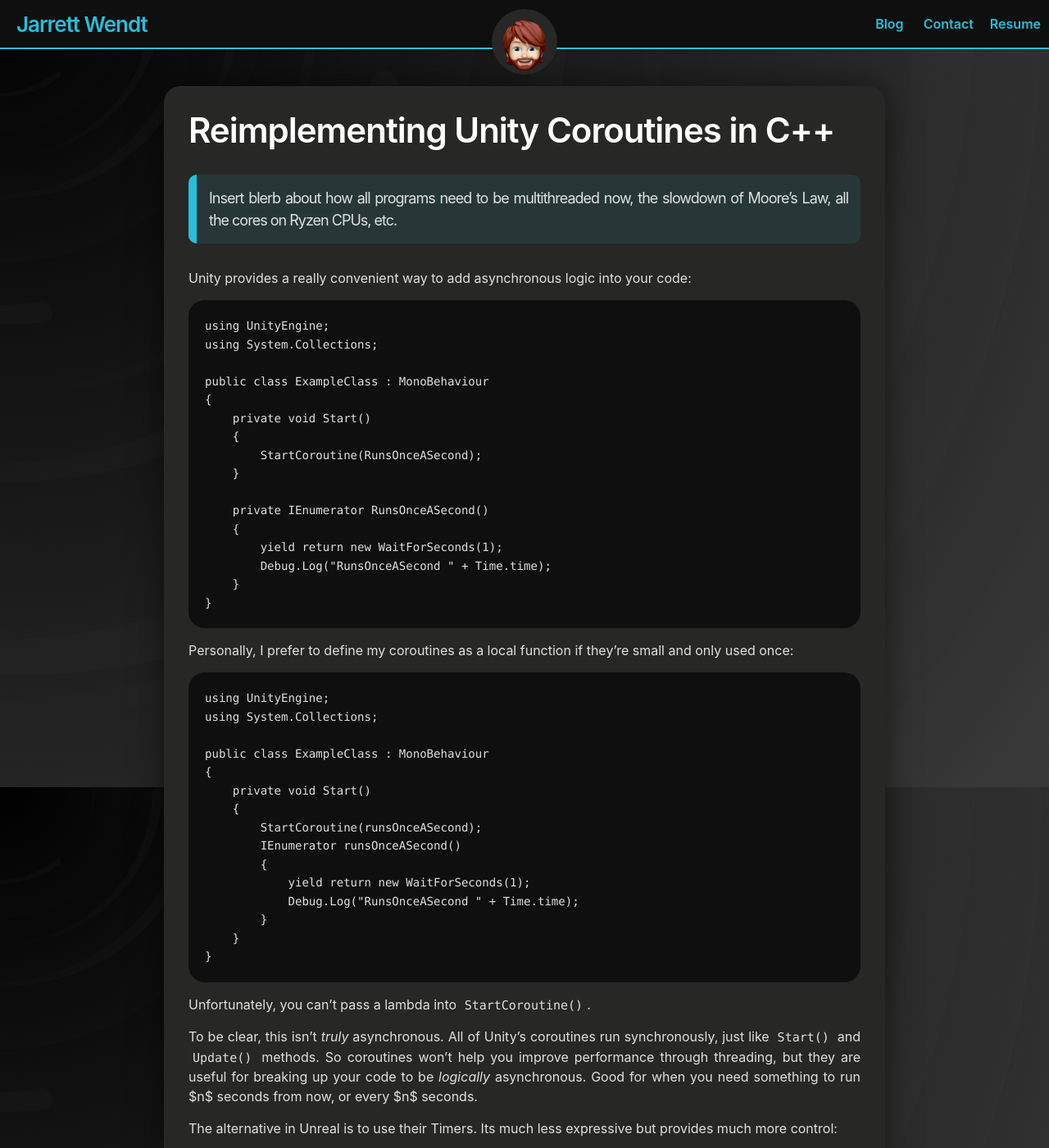
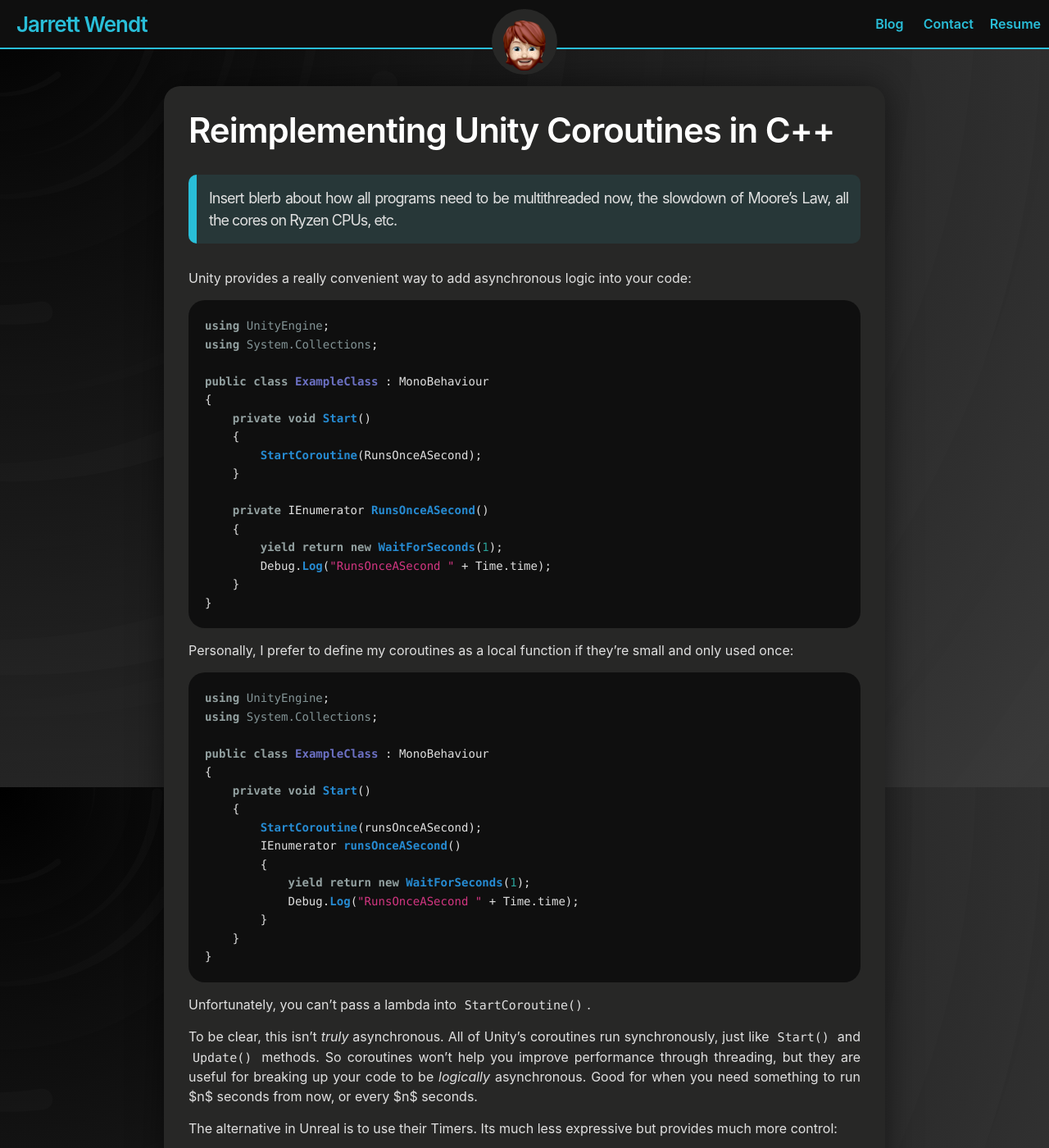
Before and after one commit to JarrettWendt/JarrettWendt.github.io, a Jekyll site: the page built from CustomEngine/_posts/2020-05-24-UnityCoroutines.md, in a window 1280 px wide and 1400 px high. Shown: the whole window at 82% size. Built offline with Jekyll 4.4.1, drawn with Linux system fonts in a browser that asks for light colours; some of the changed text lies outside the part shown.

Commit message:
markdown language is case sensitive

````diff
--- a/CustomEngine/_posts/2020-05-24-UnityCoroutines.md
+++ b/CustomEngine/_posts/2020-05-24-UnityCoroutines.md
@@ -9,7 +9,7 @@ category: customEngine
 > Insert blerb about how all programs need to be multithreaded now, the slowdown of Moore's Law, all the cores on Ryzen CPUs, etc.
 
 Unity provides a really convenient way to add asynchronous logic into your code:
-```C#
+```c#
 using UnityEngine;
 using System.Collections;
 
@@ -29,7 +29,7 @@ public class ExampleClass : MonoBehaviour
 ```
 
 Personally, I prefer to define my coroutines as a local function if they're small and only used once:
-```C#
+```c#
 using UnityEngine;
 using System.Collections;
 
@@ -119,7 +119,7 @@ Coroutines::Start([]()->Coroutine
 Notice that we're explicitly declaring the lambda's return type with `->` (parenthesis are optional in a lambda that takes no parameters, unless you want to explicitly declare the return type). Also notice that we're not explicitly returning a `Time::Seconds`. Instead, we're taking advantage of std::chrono_literals for even cleaner syntax. We could just as easily write `co_yield 500ms` to achieve the same effect.
 
 The above calls to `Start()` are a sort of "set-and-forget" version. But if you want to explicitly stop a coroutine later, you can do this:
-```C++
+```c++
 Coroutines::Start("myCoroutine", []()->Coroutine
 {
 	// On no! This will go on forever!
@@ -323,7 +323,7 @@ What happens if we call `Coroutines::Stop()` from within a coroutine? What happe
 Ladies and gentleman, we have a race condition. Well, sort of. It's race-condition-esque. It brings up feelings of race conditions. But it's not a real race condition because we're dealing with synchronous code. Luckily, that means we won't need locks to solve this problem (in fact, if we tried to use them we'd deadlock immediately). Race-condition-esque problems like this come up often with coroutines, since we _are_ dealing with asynchronous code (we can't be sure _exactly_ when it's going to be executed), but they're executed entirely synchronously.
 
 The solution to this is to defer modifications of the HashMap to one point in time. We will do this with a _pending list_.
-```C++
+```c++
 struct PendingOp final
 {
 	enum class Type : uint8_t
````
